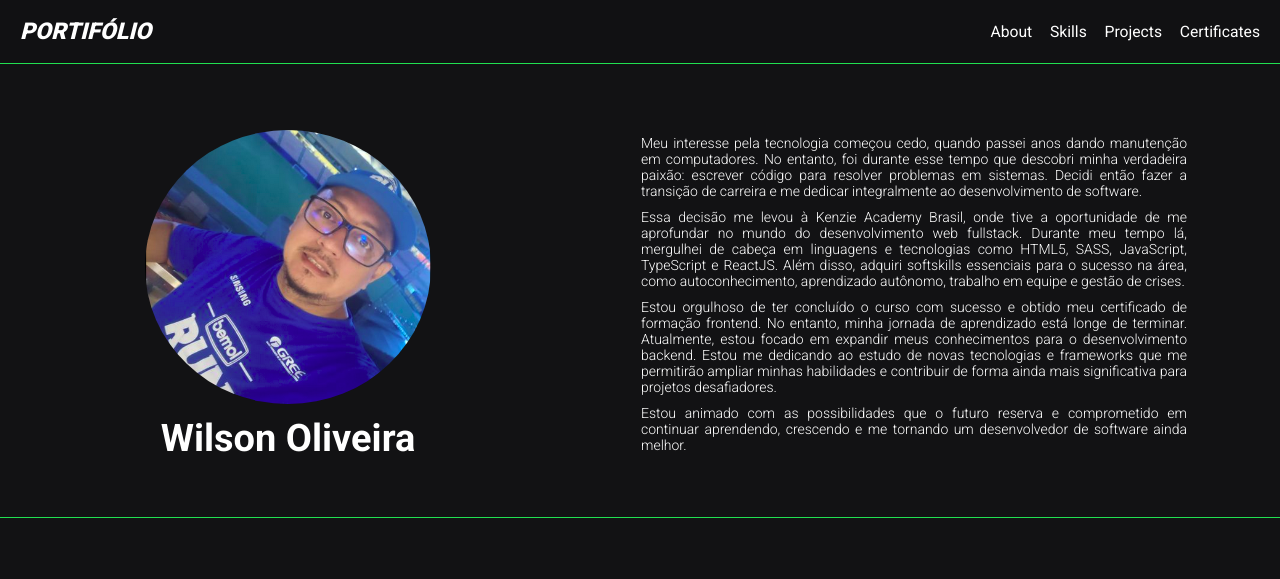
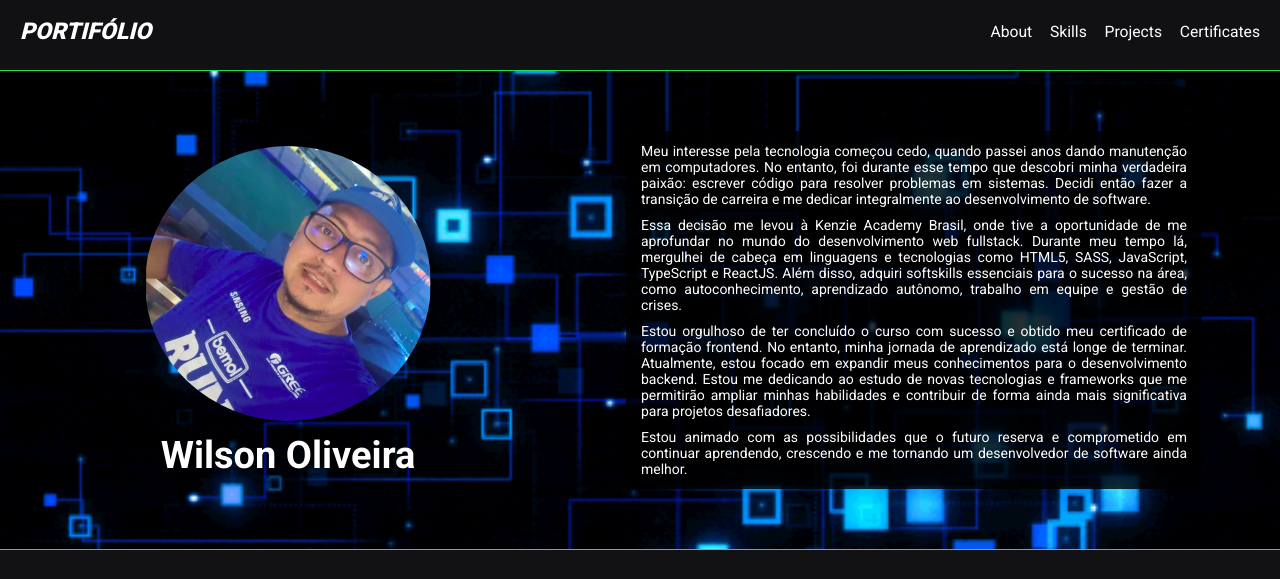
Before and after one commit to woliveira1728/portifolio, a React (Vite) app: page / in a window 1280 px wide. Shown: the top 579 px of the page. Built offline with nearby package versions, Linux system fonts and the light colour scheme.

Commit message:
adding backgound in About section

```diff
--- a/src/components/Header/style.module.scss
+++ b/src/components/Header/style.module.scss
@@ -9,7 +9,6 @@
     align-items: center;
     justify-content: space-between;
     background: rgba(18, 18, 20, 0.99);
-    border-bottom: .0938rem solid var(--color-line-green);
     h2 {
         font-size: clamp(1.125rem, 1.0000rem + 0.5556vw, 1.5rem);
         font-weight: 800;
--- a/src/pages/Home/index.jsx
+++ b/src/pages/Home/index.jsx
@@ -38,9 +38,9 @@ export const Home = ({ showModal, setShowModal }) => {
                         <div className={styles.skills}>
                             <h3>HardSkills</h3>
                             <ul className={styles.cardSkillsContainer}>
-                                {hardSkills.map(hardSkill => {
+                                {hardSkills.map((hardSkill, index) => {
                                     return (
-                                        <li key={hardSkill.name} className={styles.skillsCard}>
+                                        <li key={index} className={styles.skillsCard}>
                                             <img width="80" src={hardSkill.img} alt={hardSkill.name} />
                                             <span>{hardSkill.name}</span>
                                         </li>
@@ -52,9 +52,9 @@ export const Home = ({ showModal, setShowModal }) => {
                         <div className={styles.skills}>
                             <h3>SoftSkills</h3>
                             <ul className={styles.cardSkillsContainer}>
-                                {softSkills.map(hardSkill => {
+                                {softSkills.map((hardSkill, index) => {
                                     return (
-                                        <li  key={hardSkill.name} className={styles.skillsCard}>
+                                        <li  key={index} className={styles.skillsCard}>
                                             <img width="80" src={hardSkill.img} alt={hardSkill.name} />
                                             <span>{hardSkill.name}</span>
                                         </li>
@@ -69,9 +69,9 @@ export const Home = ({ showModal, setShowModal }) => {
             <section id="projects" className={styles.projectsSection}>
                 <h2>Projetos</h2>
                 <ul className={styles.cardProjectsContainer}>
-                    {projects.map(project => {
+                    {projects.map((project, index) => {
                         return (
-                            <li className={styles.cardProject}>
+                            <li key={index} className={styles.cardProject}>
                                 <iframe
                                     width="100%"
                                     src={project.media}
@@ -94,9 +94,9 @@ export const Home = ({ showModal, setShowModal }) => {
             <section id="certificates" className={styles.certificatesSection}>
                 <h2>Certificates</h2>
                 <ul className={styles.cardCertificatesContainer}>
-                    {certificates.map(certificate => {
+                    {certificates.map((certificate, index) => {
                         return (
-                            <li className={styles.cardCertificates}>
+                            <li key={index} className={styles.cardCertificates}>
                                 <img src={certificate.certificateImg} alt="" />
                                 <a
                                     href={certificate.href}
--- a/src/pages/Home/style.module.scss
+++ b/src/pages/Home/style.module.scss
@@ -3,7 +3,16 @@
     align-items: center;
     padding-block: 3.75rem;
     flex-wrap: wrap;
+    border-block: .0938rem solid var(--color-line-green);
     gap: 3.125rem;
+    background: url("../../assets/videos/smart-contracts.gif");
+    @media (min-width: 1013px) {
+        background-size: 100%;
+    }
+
+    @media (max-width: 1012px) {
+        background-size: 200%;
+    }
 
     @media (min-width: 769px) {
         grid-template-columns: 45% 45%;
@@ -30,11 +39,16 @@
         flex-direction: column;
         align-items: flex-start;
         justify-content: center;
+        padding-block: .75rem;
+        border-radius: var(--radius-default);
         gap: .625rem;
+        background: rgba(0, 0, 0, 0.8);
+        @media (min-width: 1013) {
+        }
 
         p {
             font-size: clamp(0.813rem, 0.7507rem + 0.2770vw, var(--size-paragraph));
-            font-weight: 300;
+            font-weight: 400;
             text-align: justify;
             line-height: normal;
             padding-inline: .9375rem;
@@ -51,7 +65,6 @@
     align-items: center;
     justify-content: center;
     padding-block: 3.75rem;
-    border-block: .0938rem solid var(--color-line-green);
     gap: .9375rem;
 
     h2 {
@@ -133,6 +146,7 @@
     align-items: center;
     justify-content: center;
     padding-block: 6.25rem;
+    border-block: .0938rem solid var(--color-line-green);
     gap: .9375rem;
 
     h2 {
@@ -207,7 +221,7 @@
     justify-content: center;
     padding-block: 6.25rem;
     gap: .9375rem;
-    border-block: .0938rem solid var(--color-line-green);
+    border-bottom: .0938rem solid var(--color-line-green);
 
     h2 {
         font-size: var(--size-title-1);
```
Also changed, not shown: src/assets/smart-contracts.png (added), src/assets/videos/smart-contracts.gif (added).
